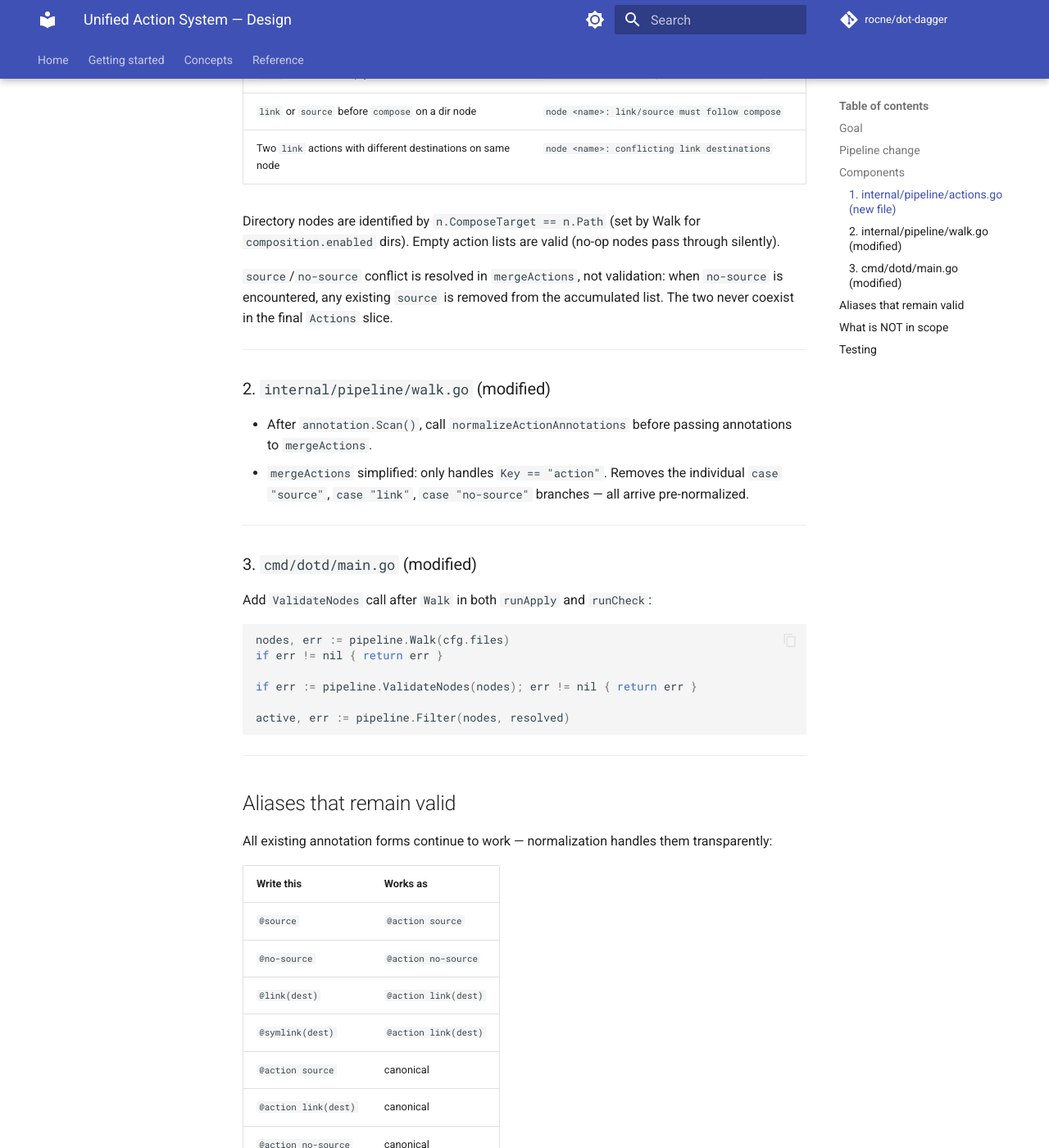
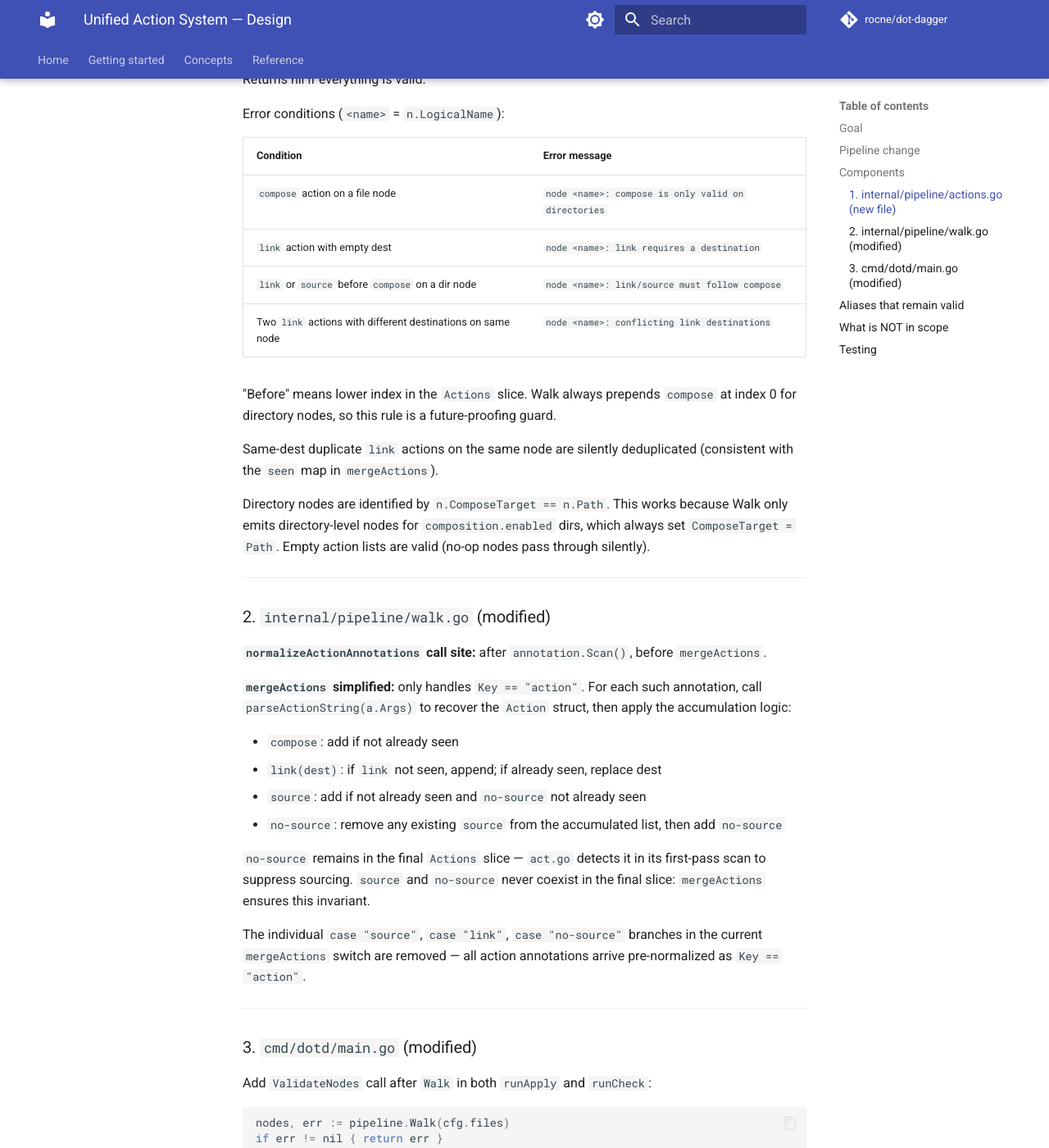
Before and after one commit to rocne/dot-dagger, an MkDocs documentation site: the page built from docs/superpowers/specs/2026-05-13-unified-action-system-design.md, in a window 1280 px wide and 1400 px high, scrolled down 1581 px. Shown: the whole window at 82% size. Built offline with MkDocs 1.6.1 and Material for MkDocs 9.7.7, drawn with Linux system fonts in a browser that asks for light colours; comment, search, counter and statistics services are not loaded; some of the changed text lies outside the part shown.

Commit message:
docs: fix action system spec after review
- mergeActions new loop logic specified (parseActionString on Args)
- no-source stays in Actions slice; mergeActions removes source when no-source seen
- directory node detection clarified (ComposeTarget == Path + why)
- symlink alias changed to parens form @symlink(dest), consistent with all annotations
- <name> in errors clarified as LogicalName
- before/order clarified as Actions slice index
- same-dest duplicate links: silently deduped
- .dagger files: dict entries noted as out of scope for normalization
- error count fixed: four conditions not five

Co-Authored-By: Claude Sonnet 4.6 <noreply@anthropic.com>

```diff
--- a/docs/superpowers/specs/2026-05-13-unified-action-system-design.md
+++ b/docs/superpowers/specs/2026-05-13-unified-action-system-design.md
@@ -38,13 +38,17 @@ Converts all action-related annotation keys to canonical `{Key: "action", Args:
 | `@no-source` | `@action no-source` |
 | `@when`, `@after`, `@name`, etc. | pass through unchanged |
 
-Non-action annotations are not touched.
+Non-action annotations are not touched. `normalizeActionAnnotations` applies only to the file annotation path (`annotation.Scan` output). Files declared in `.dagger` `files:` dict entries use `parseActionString` directly and are canonical by construction — normalization does not run on them.
+
+Note on `@symlink`: the alias uses parens (`@symlink(dest)`), consistent with all other annotations. Space-separated form (`@symlink dest`) is not supported.
+
+Note on `@action compose` in a file annotation: normalization passes it through unchanged. `ValidateNodes` will reject it as "compose is only valid on directories."
 
 **`ValidateNodes([]RawNode) error`**
 
 Validates every node in the slice. Collects all errors before returning — does not stop at the first. Returns nil if everything is valid.
 
-Error conditions:
+Error conditions (`<name>` = `n.LogicalName`):
 
 | Condition | Error message |
 |---|---|
@@ -53,16 +57,28 @@ Error conditions:
 | `link` or `source` before `compose` on a dir node | `node <name>: link/source must follow compose` |
 | Two `link` actions with different destinations on same node | `node <name>: conflicting link destinations` |
 
-Directory nodes are identified by `n.ComposeTarget == n.Path` (set by Walk for `composition.enabled` dirs). Empty action lists are valid (no-op nodes pass through silently).
+"Before" means lower index in the `Actions` slice. Walk always prepends `compose` at index 0 for directory nodes, so this rule is a future-proofing guard.
 
-`source`/`no-source` conflict is resolved in `mergeActions`, not validation: when `no-source` is encountered, any existing `source` is removed from the accumulated list. The two never coexist in the final `Actions` slice.
+Same-dest duplicate `link` actions on the same node are silently deduplicated (consistent with the `seen` map in `mergeActions`).
+
+Directory nodes are identified by `n.ComposeTarget == n.Path`. This works because Walk only emits directory-level nodes for `composition.enabled` dirs, which always set `ComposeTarget = Path`. Empty action lists are valid (no-op nodes pass through silently).
 
 ---
 
 ### 2. `internal/pipeline/walk.go` (modified)
 
-- After `annotation.Scan()`, call `normalizeActionAnnotations` before passing annotations to `mergeActions`.
-- `mergeActions` simplified: only handles `Key == "action"`. Removes the individual `case "source"`, `case "link"`, `case "no-source"` branches — all arrive pre-normalized.
+**`normalizeActionAnnotations` call site:** after `annotation.Scan()`, before `mergeActions`.
+
+**`mergeActions` simplified:** only handles `Key == "action"`. For each such annotation, call `parseActionString(a.Args)` to recover the `Action` struct, then apply the accumulation logic:
+
+- `compose`: add if not already seen
+- `link(dest)`: if `link` not seen, append; if already seen, replace dest
+- `source`: add if not already seen and `no-source` not already seen
+- `no-source`: remove any existing `source` from the accumulated list, then add `no-source`
+
+`no-source` remains in the final `Actions` slice — `act.go` detects it in its first-pass scan to suppress sourcing. `source` and `no-source` never coexist in the final slice: `mergeActions` ensures this invariant.
+
+The individual `case "source"`, `case "link"`, `case "no-source"` branches in the current `mergeActions` switch are removed — all action annotations arrive pre-normalized as `Key == "action"`.
 
 ---
 
```
Also changed, not shown: other parts of docs/superpowers/specs/2026-05-13-unified-action-system-design.md (+1 -1 lines), .claude/docs/spec/actions.md (+1 -1 lines).
